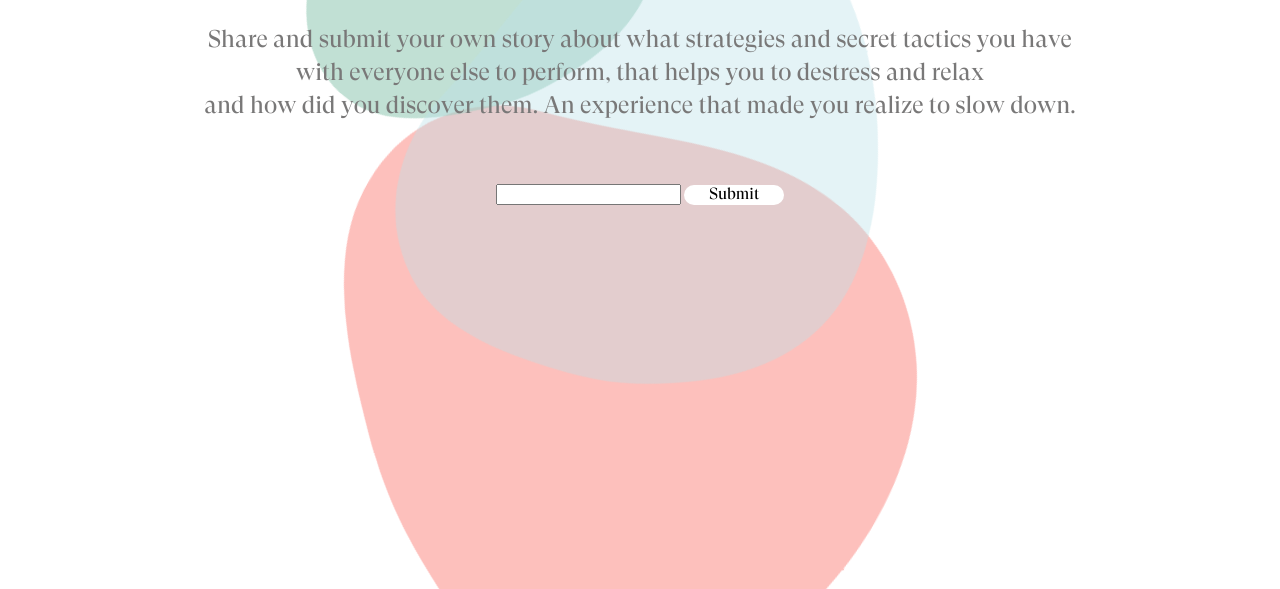
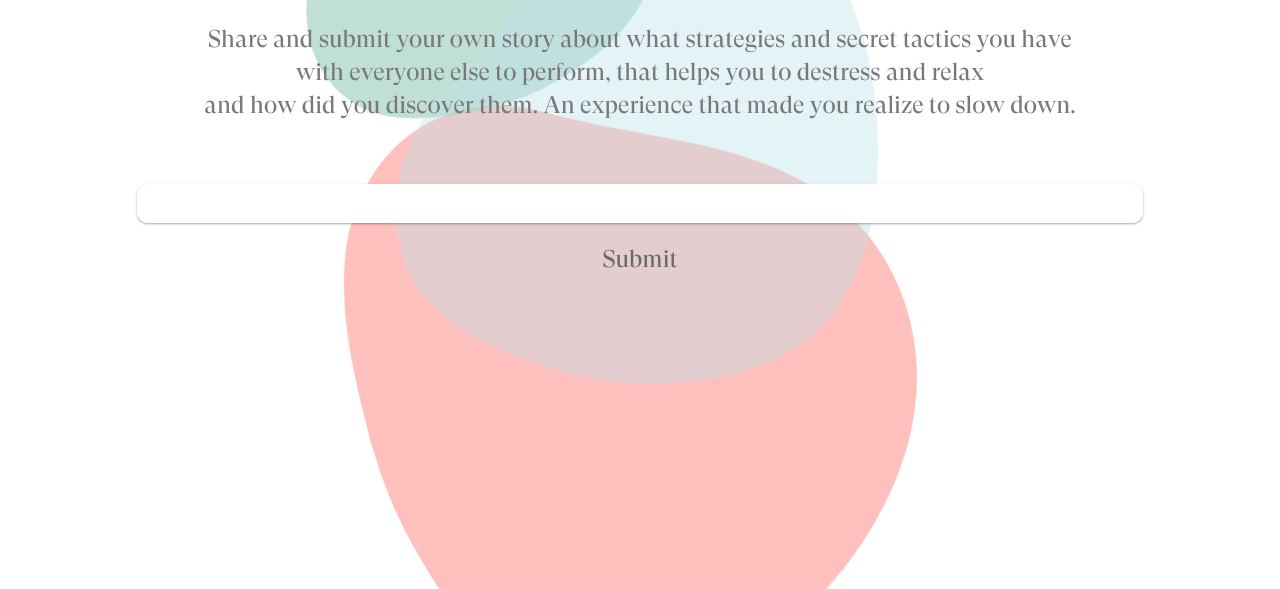
Before and after one commit to sakshi21ag/server-example, a website: page public/share.html in a window 1280 px wide. Shown: the part 211-800 px from the top of the page. Drawn offline with nearby package versions, Linux system fonts and the light colour scheme; no server answers; a web font is replaced by a local one.

Commit message:
input type text

```diff
--- a/public/app.js
+++ b/public/app.js
@@ -20,13 +20,15 @@ function handleSubmit() {
 }
 
 function getAllShares() {
+
     //request all data from server
     axios.get("/all-submissions").then(res => {
         const shareList = res.data;
         shares.innerHTML = "";
+
         for(let i = 0; i < shareList.length; i++){
 
-            const share = '<p class="share">' + shareList[i].entry + '</p>';
+            const share = '<p class="share">' + shareList[i].entry + '<br>' + '<br>'+ "—————————————–—————————————————————————————--"+ '</p>'  ;
             shares.innerHTML += share;
             //create a new html element for each item on the list
             //give it a class
--- a/public/share.css
+++ b/public/share.css
@@ -97,8 +97,8 @@ body{
     font-size: 20px;
     /* column-count: 3; */
     display: flex;
-    flex-wrap: wrap;
-}
+    flex-flow: row wrap;
+  }
 
 .share{
   margin-bottom: 70px;
@@ -112,20 +112,35 @@ body{
 
 #share-submit{
     /* color: red; */
-    background-color: white;
+    background-color:transparent;
     border: none;
     /* text-align: center; */
   /* display: inline-block; */
-  font-size: 16px;
+  font-size: 24px;
   /* margin: 4px 2px; */
   cursor: pointer;
   font-family: 'gt_super_display_trial_reguRg';
-  height: 20px;
+  height: 40px;
   width: 100px;
-  border-radius: 25px;
-  margin-top: -8%;
+  border-radius: 10px;
+  color: rgb(105,105,105);
+  margin-top: -10%;
 }
-#share-submit:hover {background-color: #e7e7e7;}
+#share-submit:hover {color: #e7e7e7;}
+
+#share-input{
+  font-size: 25px;
+  height: 35px;
+  width: 1000px;
+  border-radius: 10px;
+  box-shadow: 5px 10px #888888;
+  border: 1px solid white;
+  box-shadow: 0 1px 3px rgba(0,0,0,0.12), 0 1px 2px rgba(0,0,0,0.24);
+  transition: all 0.3s cubic-bezier(.25,.8,.25,1);
+}
+#share-input:hover {
+  box-shadow: 0 14px 28px rgba(0,0,0,0.25), 0 10px 10px rgba(0,0,0,0.22);
+}
 
 .blob {
   position: fixed;
--- a/public/share.html
+++ b/public/share.html
@@ -69,11 +69,15 @@
         <div id ="introduction">
         <p>Share and submit your own story about what strategies and secret tactics you have <br> with everyone else to perform, that helps you to destress and relax <br>and how did you discover them. An experience that made you realize to slow down.</p>
         </div>
+
         <br><br>
         <div id="share-form">
         <input id="share-input" type="text">
+        <br><br><br>
         <button id="share-submit">Submit</button>
         <div id="shares"></div>
+        <div id="demo2"></div>
+
 
     <script src="https://cdn.jsdelivr.net/npm/axios/dist/axios.min.js"></script>
     <script src="app.js"></script>
```
Also changed, not shown: 1 other file.
